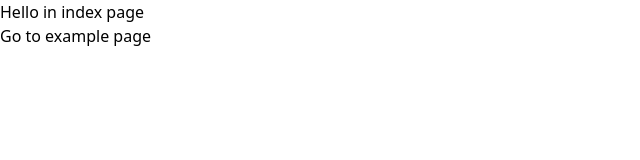
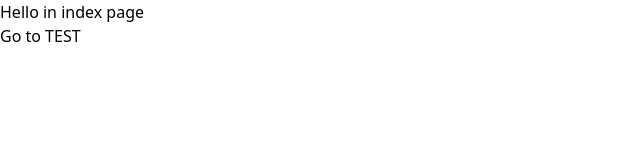
Before and after one commit to GDGAlgiers/Devfest20-Website, a Gatsby site: page / in a window 1280 px wide. Shown: the whole page, without its empty margins (0-640 px from the left). Built offline with nearby package versions, Linux system fonts and the light colour scheme; Gatsby itself is replaced by a stand-in of ours.

Commit message:
Testing git workflow

```diff
--- a/src/pages/index.tsx
+++ b/src/pages/index.tsx
@@ -9,7 +9,7 @@
       <h1>Hello in index page</h1>
       <p>
         <Link to="/example" className="line">
-          Go to example page
+          Go to TEST
         </Link>
       </p>
     </div>
```
